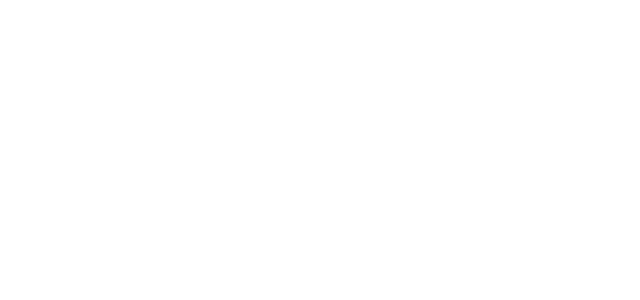
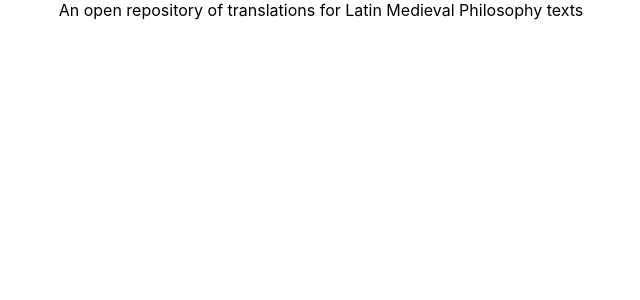
Before and after one commit to Roxanoel/open-source-latin-repo, a React (Create React App) app: page / in a window 1280 px wide. Shown: the top 300 px of the page, without its empty margins (319-959 px from the left). Built offline with nearby package versions, Linux system fonts and the light colour scheme.

Commit message:
Added a temp title

```diff
--- a/src/components/Header/Header.js
+++ b/src/components/Header/Header.js
@@ -1,5 +1,10 @@
 function Header() {
 
+    return (
+        <header>
+            An open repository of translations for Latin Medieval Philosophy texts
+        </header>
+    )
 }
 
 export default Header;
```
